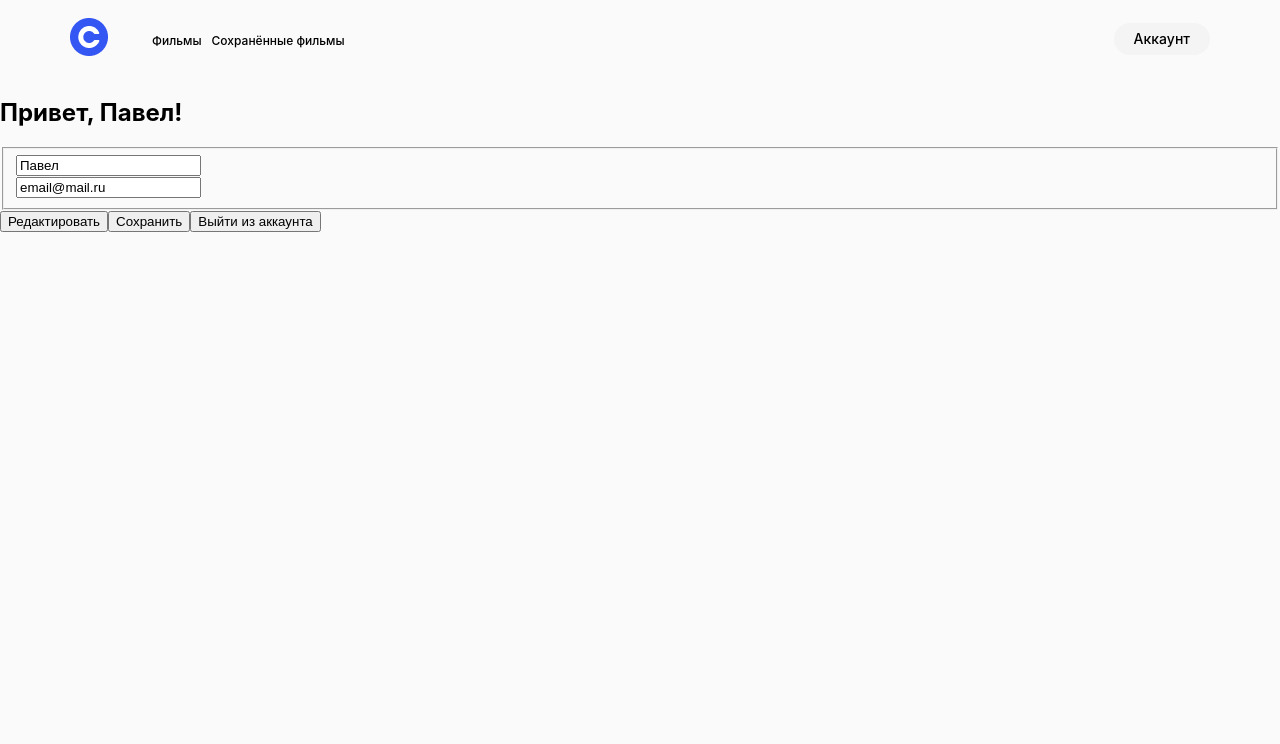
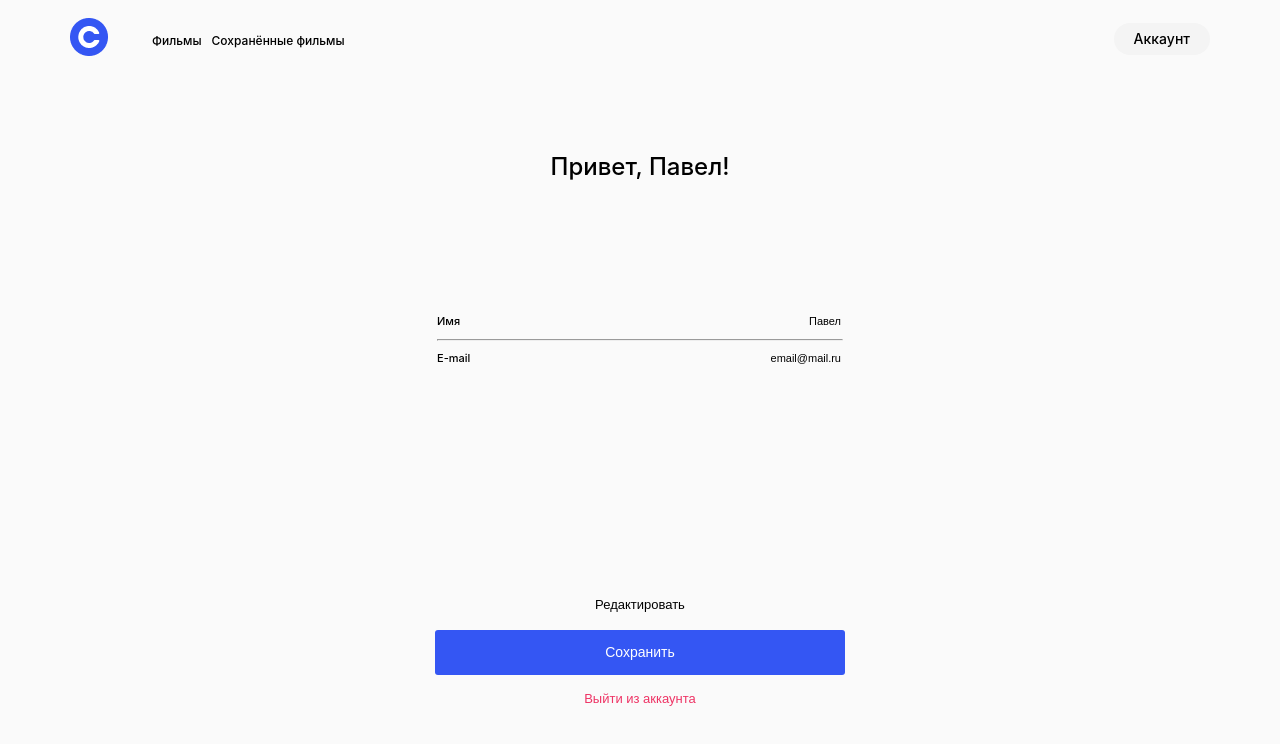
Before and after one commit to GlazkovPavel/movies-explorer-frontend, a React (Create React App) app: page /profile in a window 1280 px wide. Shown: the top 744 px of the page. Built offline with nearby package versions, Linux system fonts and the light colour scheme.

Commit message:
feat: верстка profile

```diff
--- a/src/components/Profile/Profile.css
+++ b/src/components/Profile/Profile.css
@@ -0,0 +1,148 @@
+.profile {
+  width: calc(100% - 70px*2);
+  margin: 0 auto;
+  display: flex;
+  flex-direction: column;
+  padding: 74px 0 70px 0;
+}
+.profile__title {
+  margin: 0 auto 123px;
+  font-family: Inter;
+  font-style: normal;
+  font-weight: 500;
+  font-size: 24px;
+  line-height: 29px;
+  text-align: center;
+}
+.profile__form {
+  display: flex;
+  flex-direction: column;
+  margin: 0 auto;
+  width: calc(100% - (435px - 70px)*2);
+}
+
+.profile__fields{
+  border: none;
+  margin-bottom: 220px;
+  padding: 0;
+}
+
+.profile__container {
+  width: 100%;
+  display: flex;
+  justify-content: space-between;
+
+
+}
+.profile__form-input {
+  text-align: right;
+  width: 60%;
+  border: none;
+  background: none;
+  font-size: 11px;
+  line-height: 13px;
+  color: black;
+}
+.profile__form-input-name {
+  font-family: Inter;
+  font-style: normal;
+  font-weight: 500;
+  font-size: 11px;
+  line-height: 13px;
+  color: #000000;
+}
+
+hr{
+  color: #E8E8E8;
+  margin: 0;
+}
+
+.profile__button {
+  font-style: normal;
+  font-weight: normal;
+  font-size: 13px;
+  line-height: 16px;
+  border: none;
+  outline: none;
+  align-self: center;
+  margin-bottom: 16px;
+}
+
+.profile__button_type_edit {
+  background: #FAFAFA;
+  transition: opacity 0.3s;
+}
+
+.profile__button_type_edit:hover {
+  cursor: pointer;
+  opacity: 0.7;
+}
+.profile__button_type_save {
+  width: 100%;
+  height: 45px;
+  background-color: #3456F3;
+  border-radius: 3px;
+  font-style: normal;
+  font-weight: 500;
+  font-size: 14px;
+  line-height: 17px;
+  text-align: center;
+  color: #FFFFFF;
+  transition: opacity 0.3s ease-in-out;
+}
+
+.profile__button_type_save:hover {
+  cursor: pointer;
+  opacity: 0.8;
+}
+.profile__button_type_signout {
+  background: none;
+  border: none;
+  outline: none;
+  padding: 0;
+  text-decoration: none;
+  font-weight: 500;
+  font-size: 13px;
+  line-height: 16px;
+  color: #EE3465;
+  align-self: center;
+  transition: opacity 0.3s;
+}
+
+.profile__button_type_signout:hover {
+  cursor: pointer;
+  opacity: 0.7;
+}
+@media(max-width: 1179px) {
+  .profile {
+    width: calc(100% - 50px*2);
+    padding: 236px 0 269px 0;
+  }
+
+  .profile__form {
+    width: calc(100% - (179px - 30px)*2);
+  }
+}
+
+@media(max-width: 800px) {
+  .profile {
+    width: calc(100% - 30px*2);
+    padding: 236px 0 269px 0;
+  }
+
+  .profile__form {
+    width: calc(100% - (179px - 30px)*2);
+  }
+}
+
+@media(max-width: 625px) {
+  .profile {
+    width: calc(100% - 30px*2);
+    padding: 236px 0 269px 0;
+  }
+
+  .profile__form {
+    min-width: 260px;
+  }
+
+}
--- a/src/components/Profile/Profile.js
+++ b/src/components/Profile/Profile.js
@@ -14,16 +14,19 @@ export function Profile() {
         <h2 className='profile__title'>Привет, {name}!</h2>
         <form className="profile__form">
           <fieldset className="profile__fields">
-            <div className="profile__container-name">
-              <input type="text" className="profile__input-name" value={name} placeholder="Имя"/>
+            <div className="profile__container">
+              <p className="profile__form-input-name">Имя</p>
+              <input type="text" className="profile__form-input" value={name}/>
             </div>
-            <div className="profile__container-email">
-              <input type="text" className="profile__input-email" value={email} placeholder="Email"/>
+            <hr/>
+            <div className="profile__container">
+              <p className="profile__form-input-name">E-mail</p>
+              <input type="text" className="profile__form-input" value={email}/>
             </div>
           </fieldset>
+          <button className="profile__button profile__button_type_edit">Редактировать</button>
+          <button className="profile__button profile__button_type_save">Сохранить</button>
         </form>
-        <button className="profile__button profile__button_type_edit">Редактировать</button>
-        <button className="profile__button profile__button_type_save">Сохранить</button>
         <button className="profile__button profile__button_type_signout">Выйти из аккаунта</button>
 
 
```
